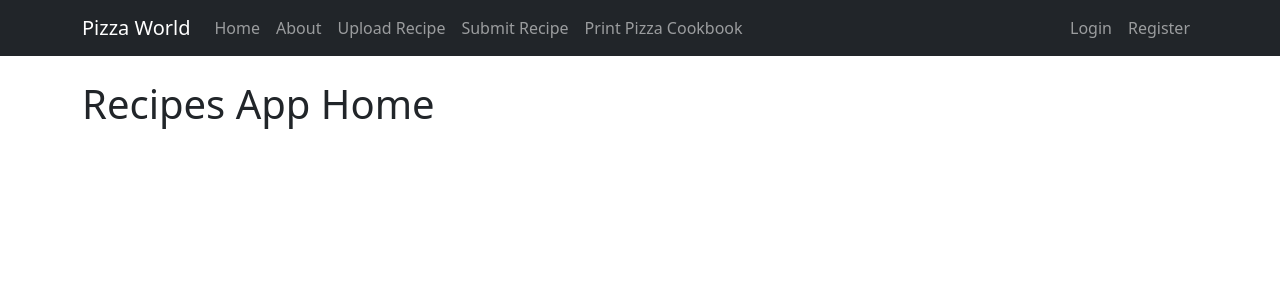
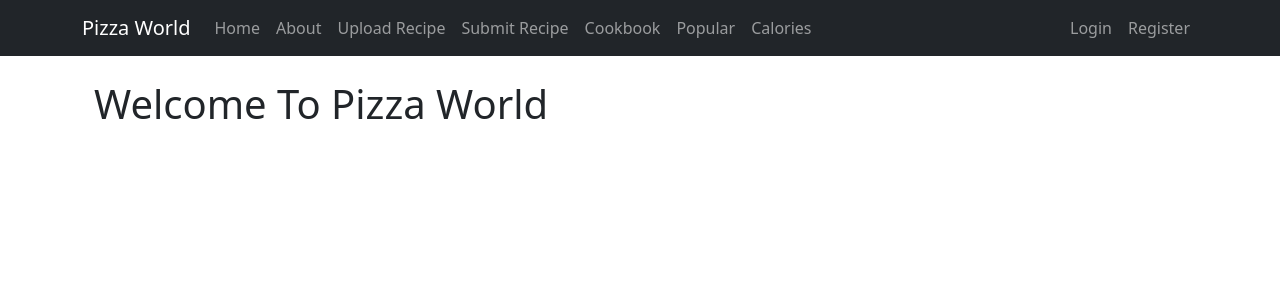
Before and after one commit to jtalarski/python2_final, a Django app: page / in a window 1280 px wide. Shown: the top 300 px of the page. Run offline with Django 4.2, Linux system fonts and the light colour scheme; data that the repository does not hold is empty.

```diff
--- a/pizzas/templates/pizzas/base.html
+++ b/pizzas/templates/pizzas/base.html
@@ -39,7 +39,13 @@
                 <a class="nav-link" href="{% url 'pizzas-create' %}">Submit Recipe</a>
               </li>
              <li class="nav-item">
-                <a class="nav-link" href="{% url 'recipe_text' %}">Print Pizza Cookbook</a>
+                <a class="nav-link" href="{% url 'recipe_text' %}">Cookbook</a>
+              </li>
+              <li class="nav-item">
+                <a class="nav-link" href="{% url 'popular' %}">Popular</a>
+              </li>
+              <li class="nav-item">
+                <a class="nav-link" href="{% url 'calories' %}">Calories</a>
               </li>
             </ul>
           </div>
--- a/pizzas/templates/pizzas/graph3.html
+++ b/pizzas/templates/pizzas/graph3.html
@@ -9,5 +9,7 @@
 <body>
     {{ the_div|safe }}
     {{ the_script|safe }}
+    <a class="btn btn-outline-info" href="{% url 'pizzas-home'%}">Home</a>
+
 </body>
 </html>
--- a/pizzas/templates/pizzas/graph4.html
+++ b/pizzas/templates/pizzas/graph4.html
@@ -9,5 +9,6 @@
 <body>
     {{ the_div|safe }}
     {{ the_script|safe }}
+    <a class="btn btn-outline-info" href="{% url 'pizzas-home'%}">Home</a>
 </body>
 </html>
--- a/pizzas/templates/pizzas/home.html
+++ b/pizzas/templates/pizzas/home.html
@@ -2,7 +2,11 @@
 <!--- -->
 
 {% block content %}
-    <h1>Recipes App Home</h1>
+
+  <div class="container">
+    <h1>Welcome To Pizza World</h1>
+  </div>
+  </div>
     {% for pizza in pizzas %}
     <div class="card my-4" style="width: 18rem;">
         <div class="card-body">
--- a/pizzas/urls.py
+++ b/pizzas/urls.py
@@ -22,8 +22,8 @@ urlpatterns = [
     path('pizza/sub_list/', views.SubmissionListView.as_view(), name="sub-home"),
     path('sub_detail/<int:pk>', views.SubmissionDetailView.as_view(), name="submission-detail"),
     # path('create_charts/', views.create_charts, name="create_charts"),
-    path('graph3/', views.graph3, name='my graph'),
-    path('graph4/', views.graph4, name='my graph'),
+    path('graph3/', views.graph3, name='popular'),
+    path('graph4/', views.graph4, name='calories'),
     # path('popular/',)
     # path('popular/')
     # re_path()
--- a/users/templates/users/profile.html
+++ b/users/templates/users/profile.html
@@ -5,5 +5,7 @@
 
     </div>
 <h1>{{user.username}}</h1>
+<p>Link to your receipes coming soon</p>
 </div>
+
  {% endblock content %}
```
Also changed, not shown: pizzas/views.py (line endings or trailing spaces).
